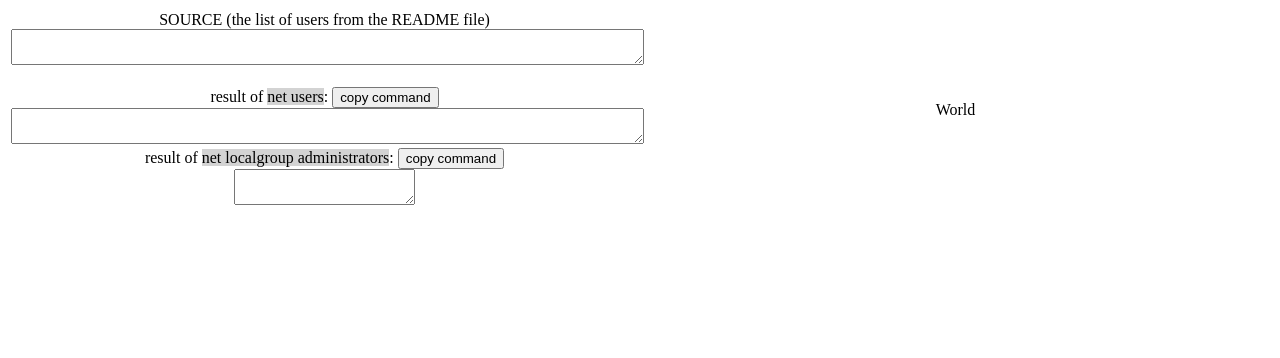
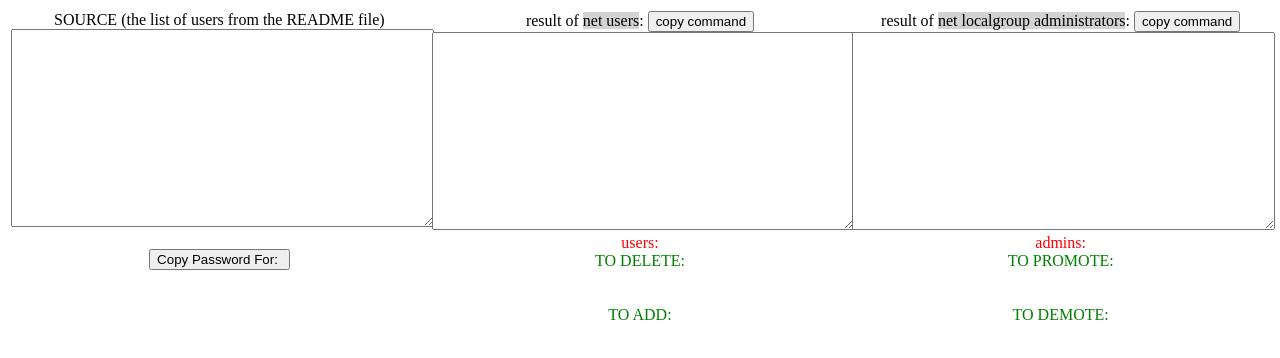
Before and after one commit to TheI1/perry, a plain HTML site: page perry.html in a window 1280 px wide. Drawn offline with Linux system fonts and the light colour scheme.

Commit message:
Rearange page and complete output and user comparison

```diff
--- a/perry.css
+++ b/perry.css
@@ -1,17 +1,22 @@
 .middle_row {
-    width: 50%;
+    width: 33%;
     text-align: center;
+    vertical-align: top;
 }
 
 .main_table {
     width: 100%;
 }
 
-#in_users, #cmd_src {
+.diff {
+    color: green;
+}
+#in_users, #cmd_src, #cmd_src_admin {
     width: 100%;
+    height: 12rem;
 }
 
-#debug_text {
+#debug_text, #cmd-names-out, #cmd-admins-out {
     color: red;
 }
 
--- a/perry.html
+++ b/perry.html
@@ -12,14 +12,19 @@
                 SOURCE (the list of users from the README file) <br>
                 <textarea id="in_users"></textarea> <br>
                 <div id="debug_text"></div> <br>
+                <input id="copy-pass-btn" onclick="copy_pass()" type="button">
+            </td>
+            <td class="middle_row">
                 <div>result of <div class="cmd_cp">net users</div>: <input type="button" value="copy command" onclick="copy_usr_cmd()"></div>
                 <textarea id="cmd_src"></textarea> <br>
+                <div id="cmd-names-out"></div>
+                <div id="name-diff" class="diff"></div>
+            </td>
+            <td class="middle_row">
                 <div>result of <div class="cmd_cp">net localgroup administrators</div>: <input type="button" value="copy command" onclick="copy_admin_cmd()"></div>
                 <textarea id="cmd_src_admin"></textarea> <br>
-                <div id="final_cmd"></div>
-            </td>
-            <td class="middle_row">
-                World
+                <div id="cmd-admins-out"></div>
+                <div id="admin-diff" class="diff"></div>
             </td>
         </tr></table>
     </body>
--- a/perry.js
+++ b/perry.js
@@ -14,12 +14,17 @@ var users = {
         admin_element: null,
         cmd_result: "",
         names: [],
-        admins: []
+        names_out: null,
+        admins: [],
+        admins_out: null
     },
+    name_diff: null,
+    admin_diff: null,
     to_remove: [],
     to_lower: [],
     to_higher: [],
     passwords: {},
+    pass_btn: null,
     curr_usr: "",
     needed: []
 }
@@ -32,6 +37,10 @@ function copy_admin_cmd(text) {
     navigator.clipboard.writeText("net localgroup administrators");
 }
 
+function copy_pass() {
+    navigator.clipboard.writeText(users.passwords[users.curr_usr]);
+}
+
 function load() {
     setInterval(check, 50);
     users.target.src_element = document.getElementById("in_users");
@@ -39,12 +48,34 @@ function load() {
 
     users.test.cmd_element = document.getElementById("cmd_src");
     users.test.admin_element = document.getElementById("cmd_src_admin");
+
+    users.test.names_out = document.getElementById("cmd-names-out");
+    users.test.admins_out = document.getElementById("cmd-admins-out");
+
+    users.admin_diff = document.getElementById("admin-diff");
+    users.name_diff = document.getElementById("name-diff");
+
+    users.pass_btn = document.getElementById("copy-pass-btn");
 }
 
 function check() {
     check_target(users.target);
+    users.pass_btn.value = `Copy Password For: ${users.curr_usr}`;
+
     check_cmd_out(users.test);
+    catigorize_usrs();
+
+    users.admin_diff.innerText = `TO PROMOTE:\n${users.to_higher.join(" ")}\n\nTO DEMOTE:\n${users.to_lower.join(" ")}`
+    users.name_diff.innerText = `TO DELETE:\n${users.to_remove.join(" ")}\n\nTO ADD:\n${users.needed.join(" ")}`
+
     create_cmds();
+}
+
+function catigorize_usrs() {
+    users.to_remove = users.test.names.filter(x => !users.target.all_user_names.includes(x));
+    users.needed = users.target.all_user_names.filter(x => !users.test.names.includes(x));
+    users.to_higher = users.target.admin_names.filter(x => !users.test.admins.includes(x));
+    users.to_lower = users.test.admins.filter(x => !users.target.admin_names.includes(x));
 }
 
 function create_cmds() {
@@ -52,17 +83,23 @@ function create_cmds() {
 }
 
 function check_cmd_out(test) {
-    test.names = extract_user_from_net(test.cmd_result);
-    test.admins = extract_user_from_net(test.admin_element.value)
+    test.names = extract_user_from_net(test.cmd_element.value);
+    test.names_out.innerText = "users: " + test.names.join(", ");
+
+    test.admins = extract_user_from_net(test.admin_element.value);
+    test.admins_out.innerText = "admins: " + test.admins.join(", ");
 }
 
 function extract_user_from_net(out) {
     var usrs = [];
     var lines = out.split("\n");
-    while (!lines[0].trim().replaceAll("-", "")) {
+    while (lines.length && !lines[0].trim().replaceAll("-", "")) {
         lines.splice(0, 1);
     }
     for (let line in lines) {
+        if (lines[line].toLowerCase().trim() == "the command completed successfully.".substring(0, lines[line].length)) {
+            break;
+        }
         var name = lines[line].slice(0, 24).trim();
         if (name) {
             usrs.push(name);
```
